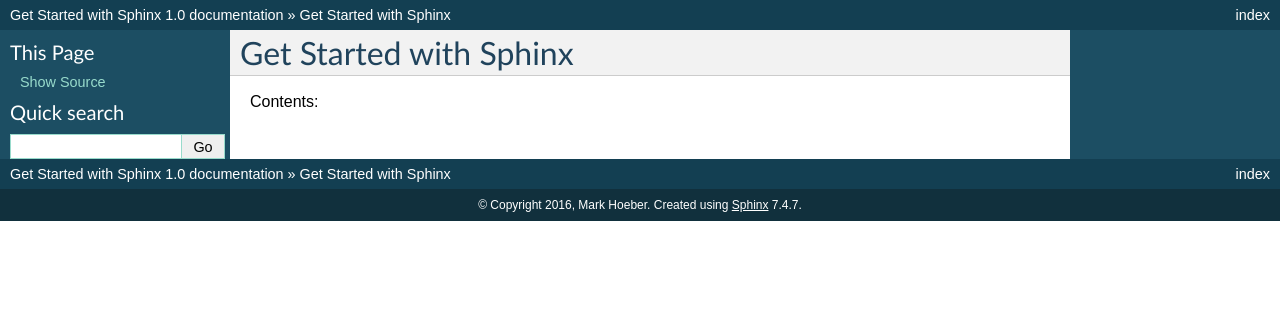
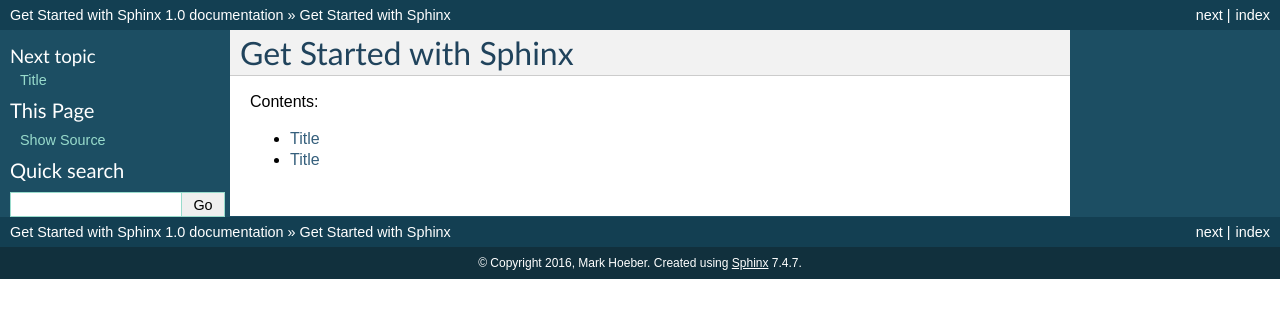
Before and after one commit to MarkHoeber/get_started_sphinx, a Sphinx documentation site: the page built from source/index.rst, in a window 1280 px wide. Shown: the top 318 px of the page. Built offline with Sphinx 7.4.7, drawn with Linux system fonts in a browser that asks for light colours.

Commit message:
setup files

```diff
--- a/source/index.rst
+++ b/source/index.rst
@@ -5,3 +5,6 @@
 
 .. toctree::
    :maxdepth: 2
+
+   part-1
+   part-2
--- /dev/null
+++ b/source/part-1.rst
@@ -0,0 +1,2 @@
+Title
+#########
--- /dev/null
+++ b/source/part-2.rst
@@ -0,0 +1,2 @@
+Title
+#########
```
